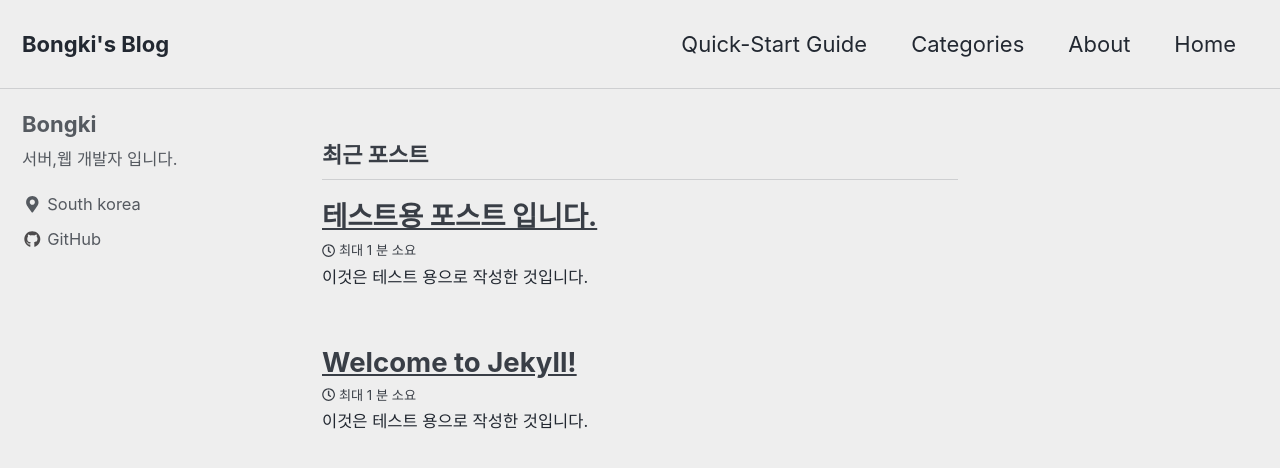
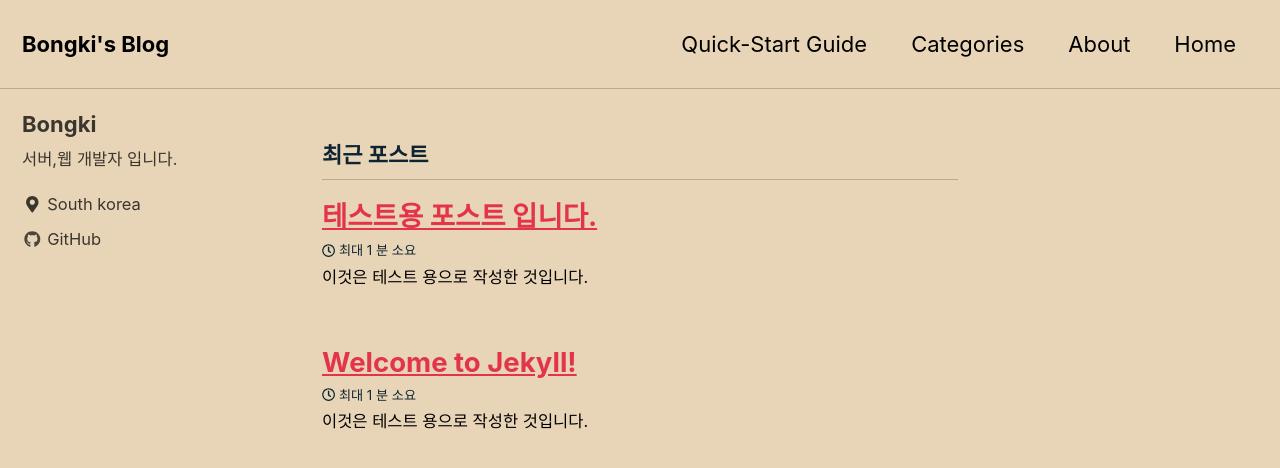
Before and after one commit to hsb0202/hsb0202.github.io, a Jekyll site: the page built from index.html, in a window 1280 px wide and 900 px high. Shown: the top 468 px of the window. Built offline with Jekyll 4.4.1, drawn with Linux system fonts in a browser that asks for light colours; nearby versions of some CDN libraries; the list of posts is cut into pages by our own code.

Commit message:
Update _config.yml

```diff
--- a/_config.yml
+++ b/_config.yml
@@ -13,7 +13,7 @@
 # theme                  : "minimal-mistakes-jekyll"
 remote_theme           : "mmistakes/minimal-mistakes"
 #minimal_mistakes_skin    : "default" # "air", "aqua", "contrast", "dark", "dirt", "neon", "mint", "plum", "sunrise"
-minimal_mistakes_skin    : "air"
+minimal_mistakes_skin    : "sunrise"
 
 # Site Settings
 #locale                   : "en-US"
```
